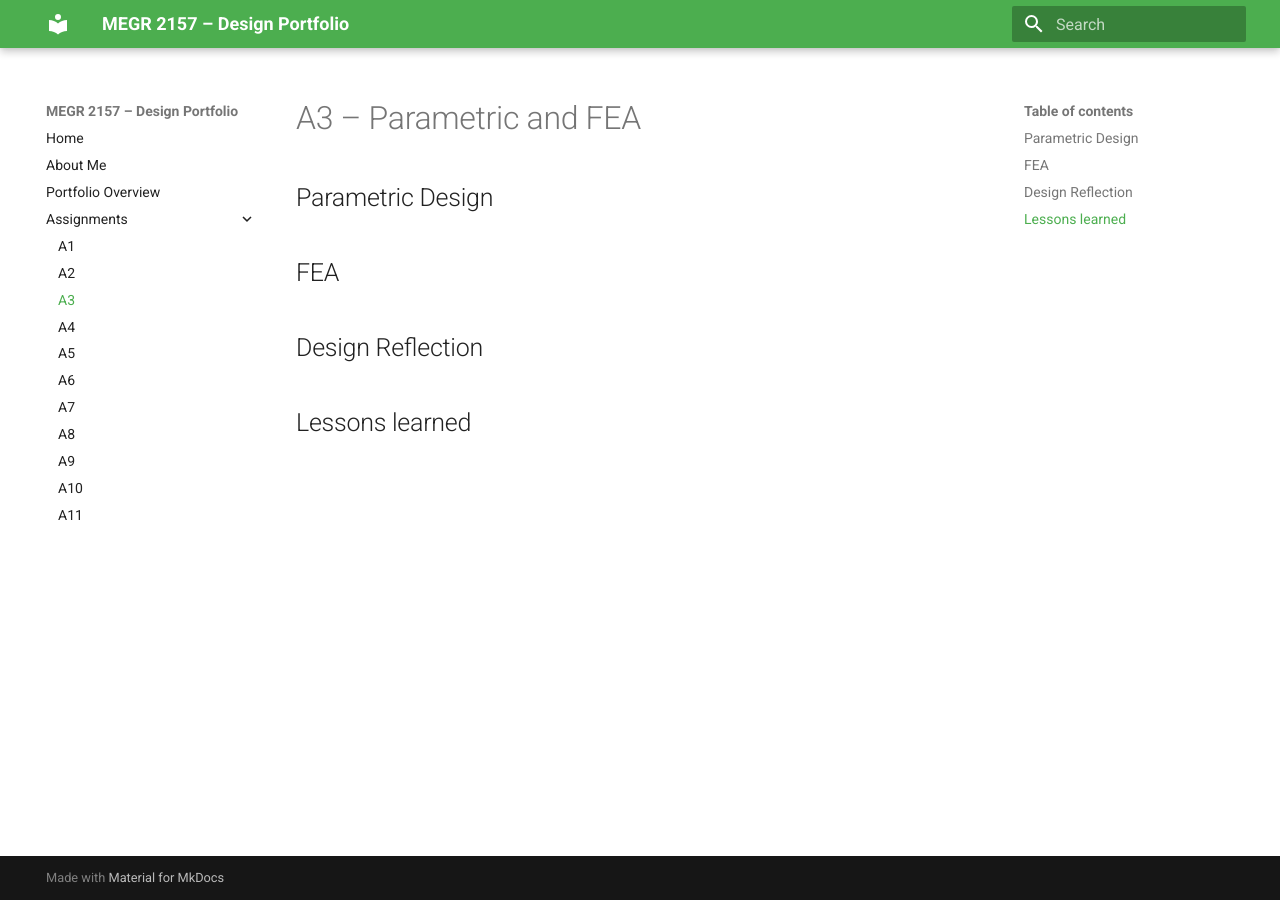
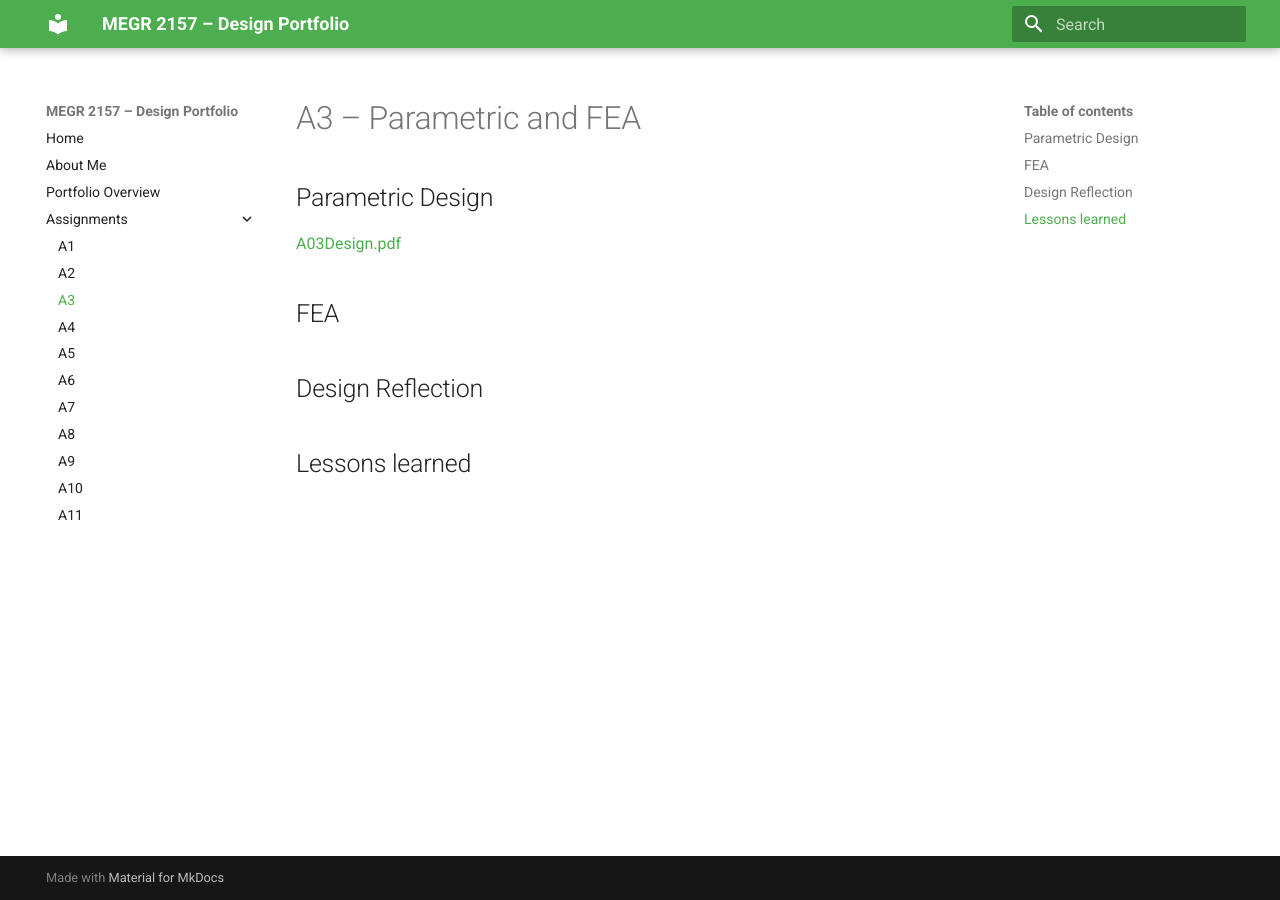
Before and after one commit to nnicho12/Noah-Nicholson-Portfolio, an MkDocs documentation site: the page built from docs/assignments/A03/index.md, in a window 1280 px wide. Built offline with MkDocs 1.6.1 and Material for MkDocs 9.7.7, drawn with Linux system fonts in a browser that asks for light colours.

Commit message:
Add link to A03Design.pdf in index.md
Added a link to the A03Design.pdf file in the Parametric Design section.

```diff
--- a/docs/assignments/A03/index.md
+++ b/docs/assignments/A03/index.md
@@ -1,6 +1,8 @@
 # A3 – Parametric and FEA
 
 ## Parametric Design
+[A03Design.pdf](https://github.com/user-attachments/files/32035605/A03Design.pdf)
+
 
 
 ## FEA
```
